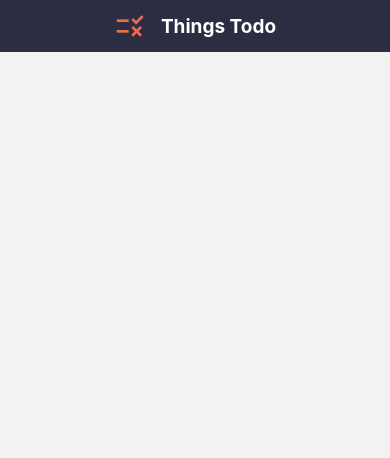
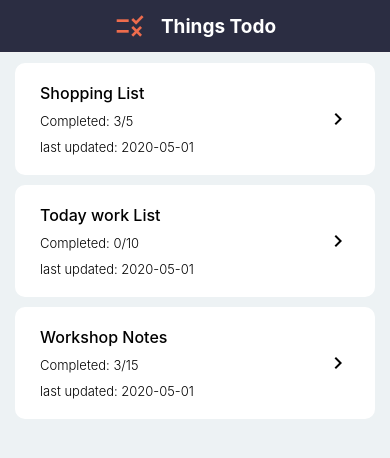
Before and after one commit to dev-billy/things-todo, a React Native app: screen /Home in a window 390 px wide. Shown: the top 458 px of the page. Built offline with nearby package versions, Linux system fonts and the light colour scheme.

Commit message:
added: mock list from state to finalize design

```diff
--- /dev/null
+++ b/components/TodoListItem.js
@@ -0,0 +1,44 @@
+import React from 'react';
+import {View, Text, StyleSheet} from 'react-native';
+import Icon from 'react-native-vector-icons/MaterialIcons';
+
+export default ({listItem}) => {
+  console.log(listItem);
+  return (
+    <View style={styles.container}>
+      <View>
+        <Text style={styles.title}>{listItem.title}</Text>
+        <Text style={styles.status}>
+          Completed: {listItem.completedTasks}/{listItem.totalTasks}
+        </Text>
+        <Text style={styles.status}>
+          last updated: {listItem.lastUpdatedOn}
+        </Text>
+      </View>
+      <Icon name="chevron-right" size={24} />
+    </View>
+  );
+};
+
+const styles = StyleSheet.create({
+  container: {
+    justifyContent: 'space-between',
+    alignItems: 'center',
+    flexDirection: 'row',
+    padding: 20,
+    paddingHorizontal: 25,
+    marginHorizontal: 15,
+    marginTop: 10,
+    backgroundColor: '#fff',
+    borderRadius: 10,
+  },
+  title: {
+    fontSize: 16,
+    fontWeight: '500',
+  },
+  status: {
+    marginTop: 10,
+    fontSize: 13,
+    fontWeight: '300',
+  },
+});
--- a/components/index.js
+++ b/components/index.js
@@ -1,3 +1,3 @@
 import Header from './Header';
-
-export {Header};
+import TodoListItem from './TodoListItem';
+export {Header, TodoListItem};
--- a/screens/Home.js
+++ b/screens/Home.js
@@ -1,16 +1,45 @@
-import React from 'react';
-import {View, StyleSheet} from 'react-native';
-import {Header} from '../components';
+import React, {useState} from 'react';
+import {View, StyleSheet, FlatList} from 'react-native';
+
+import {Header, TodoListItem} from '../components';
 const Home = () => {
+  const [todoLists, setTodoLists] = useState([
+    {
+      id: 1,
+      title: 'Shopping List',
+      totalTasks: 5,
+      completedTasks: 3,
+      lastUpdatedOn: '2020-05-01',
+    },
+    {
+      id: 2,
+      title: 'Today work List',
+      totalTasks: 10,
+      completedTasks: 0,
+      lastUpdatedOn: '2020-05-01',
+    },
+    {
+      id: 3,
+      title: 'Workshop Notes',
+      totalTasks: 15,
+      completedTasks: 3,
+      lastUpdatedOn: '2020-05-01',
+    },
+  ]);
   return (
     <View style={styles.container}>
       <Header />
+      <FlatList
+        data={todoLists}
+        renderItem={listItem => <TodoListItem listItem={listItem.item} />}
+      />
     </View>
   );
 };
 const styles = StyleSheet.create({
   container: {
     flex: 1,
+    backgroundColor: '#EDF2F4',
   },
 });
 export default Home;
```
